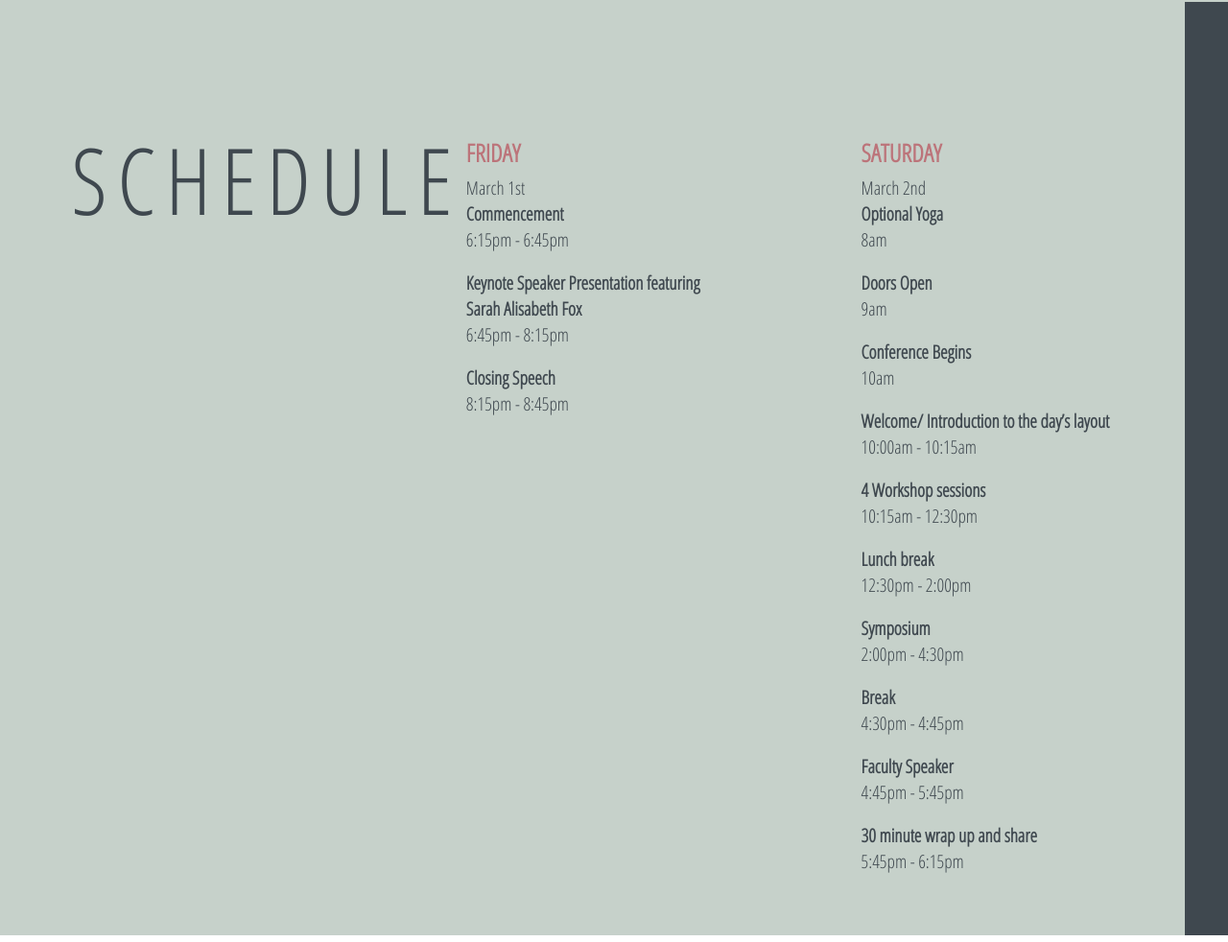
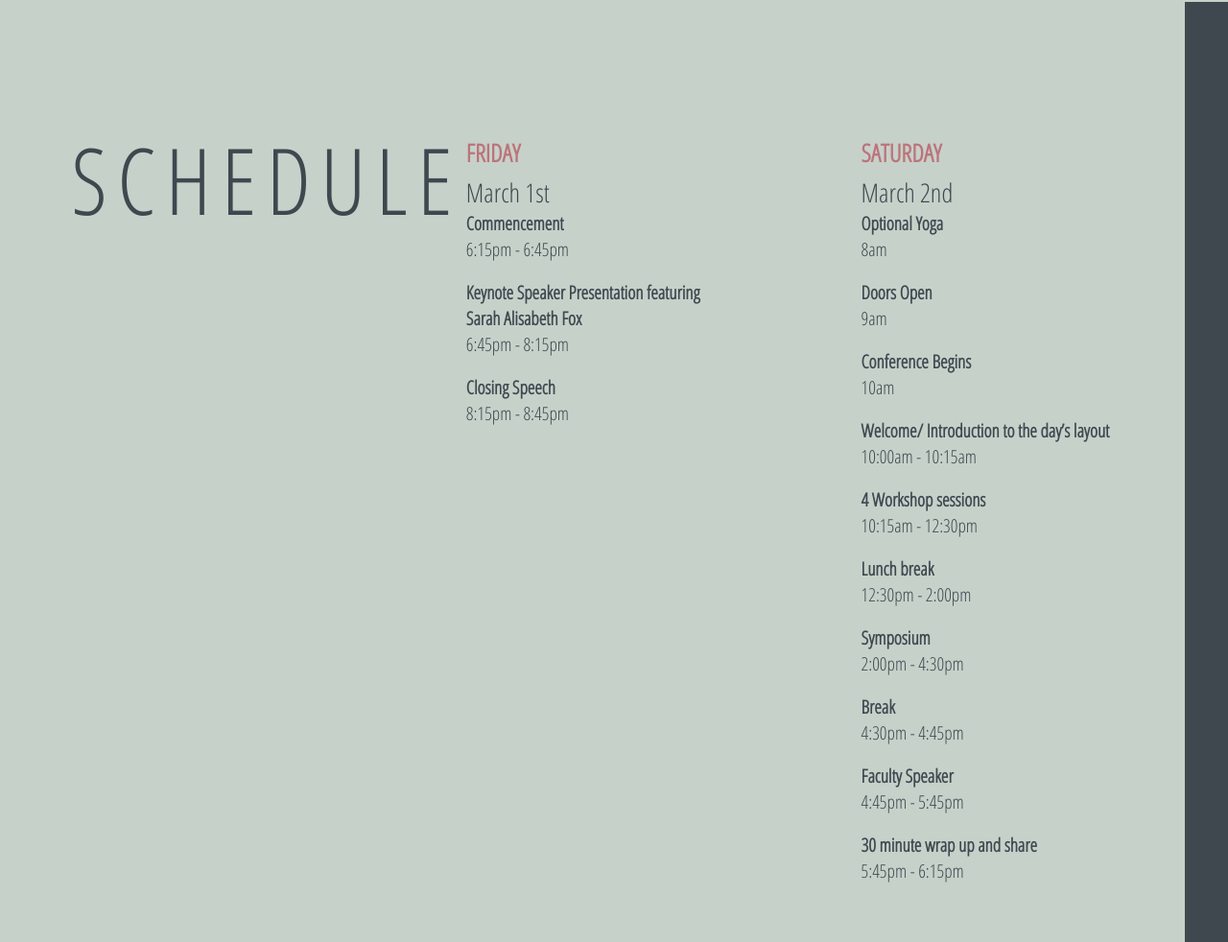
Before and after one commit to aidanrbates/aidanrbates.github.io, a plain HTML site: page index.html in a window 1280 px wide. Shown: the part 8202-9184 px from the top of the page at 96% size. Drawn offline with nearby package versions, Linux system fonts and the light colour scheme.

Commit message:
Update index.html

```diff
--- a/index.html
+++ b/index.html
@@ -320,7 +320,7 @@
                 </div>
                 <div class="column">
                     <h2>FRIDAY</h2>
-                    <h4>March 1st</h4>
+                    <h4 style="font-size: 170%;">March 1st</h4>
                     <h3 class="eventinfo">Commencement</h3>
                     <h4>6:15pm - 6:45pm</h4>
                     <br>
@@ -332,7 +332,7 @@
                 </div>
                 <div class="column">
                     <h2>SATURDAY</h2>
-                    <h4>March 2nd</h4>
+                    <h4 style="font-size: 170%;">March 2nd</h4>
                     <h3 class="eventinfo">Optional Yoga</h3>
                     <h4>8am</h4>
                     <br>
```
